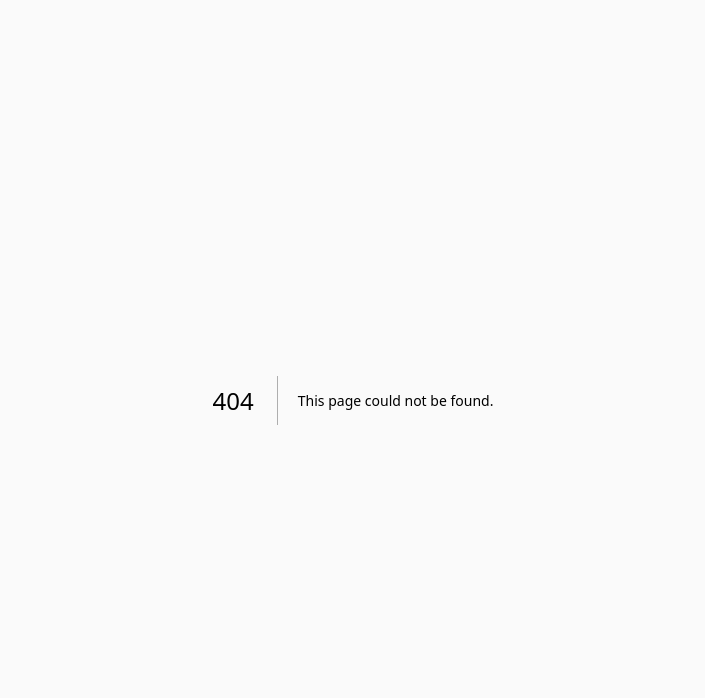
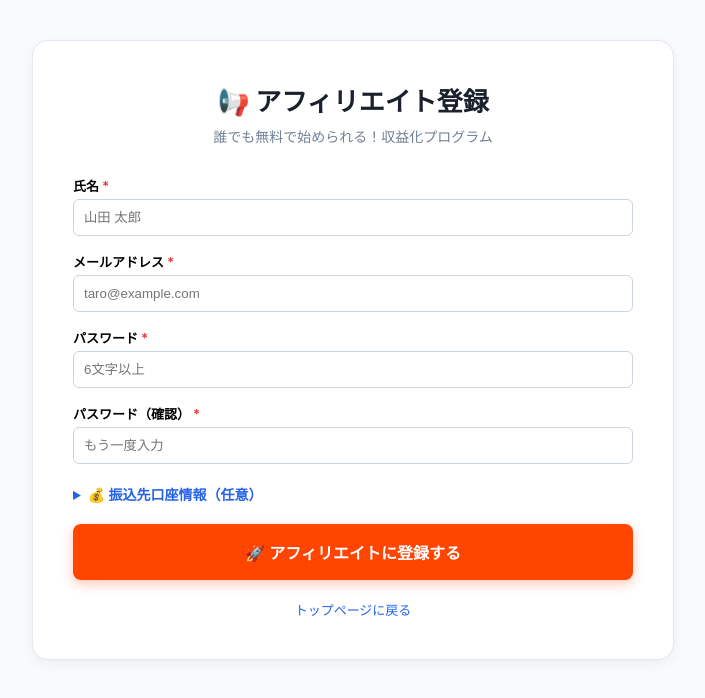
Before and after one commit to thellcishii-lang/push-taro, a Next.js app: page /affiliate/signup in a window 1280 px wide. Before the commit this address had no page. Shown: the top 698 px of the page, without its empty margins (287-992 px from the left). Built offline with nearby package versions, Linux system fonts and the light colour scheme.

Commit message:
Create page.tsx

```diff
--- /dev/null
+++ b/app/affiliate/signup/page.tsx
@@ -0,0 +1,198 @@
+'use client';
+
+import { useState } from 'react';
+import { useRouter } from 'next/navigation';
+import Link from 'next/link';
+
+export default function AffiliateSignupPage() {
+  const router = useRouter();
+  const [loading, setLoading] = useState(false);
+  const [error, setError] = useState('');
+
+  const [name, setName] = useState('');
+  const [email, setEmail] = useState('');
+  const [password, setPassword] = useState('');
+  const [passwordConfirm, setPasswordConfirm] = useState('');
+
+  // 銀行口座（任意）
+  const [bankName, setBankName] = useState('');
+  const [branchName, setBranchName] = useState('');
+  const [accountType, setAccountType] = useState('savings');
+  const [accountNumber, setAccountNumber] = useState('');
+  const [accountHolder, setAccountHolder] = useState('');
+
+  const handleSubmit = async (e: React.FormEvent) => {
+    e.preventDefault();
+    setError('');
+
+    if (password !== passwordConfirm) {
+      setError('パスワードが一致しません');
+      return;
+    }
+
+    if (password.length < 6) {
+      setError('パスワードは6文字以上にしてください');
+      return;
+    }
+
+    setLoading(true);
+
+    try {
+      const bankAccount = bankName || branchName || accountNumber || accountHolder
+        ? { bankName, branchName, accountType, accountNumber, accountHolder }
+        : null;
+
+      const res = await fetch('/api/affiliate/signup', {
+        method: 'POST',
+        headers: { 'Content-Type': 'application/json' },
+        body: JSON.stringify({ name, email, password, bankAccount }),
+      });
+
+      const data = await res.json();
+
+      if (!res.ok) {
+        throw new Error(data.error || '登録に失敗しました');
+      }
+
+      // 登録成功 → ダッシュボードへ遷移（またはログイン画面）
+      alert('アフィリエイト登録が完了しました！\nダッシュボードにログインしてください。');
+      router.push('/affiliate/dashboard');
+
+    } catch (err: any) {
+      setError(err.message);
+    } finally {
+      setLoading(false);
+    }
+  };
+
+  return (
+    <div style={{ background: '#f8fafc', minHeight: '100vh', padding: '40px 20px', fontFamily: '-apple-system, BlinkMacSystemFont, "Segoe UI", Roboto, sans-serif' }}>
+      <main style={{ maxWidth: '560px', margin: '0 auto', background: '#fff', padding: '40px', borderRadius: '16px', border: '1px solid #e2e8f0', boxShadow: '0 4px 12px rgba(0,0,0,0.05)' }}>
+
+        <div style={{ textAlign: 'center', marginBottom: '30px' }}>
+          <h1 style={{ fontSize: '26px', fontWeight: '800', color: '#1a202c', margin: '0 0 8px 0' }}>
+            📢 アフィリエイト登録
+          </h1>
+          <p style={{ color: '#718096', fontSize: '14px', margin: 0 }}>
+            誰でも無料で始められる！収益化プログラム
+          </p>
+        </div>
+
+        {error && (
+          <div style={{ background: '#fecaca', color: '#dc2626', padding: '12px', borderRadius: '8px', marginBottom: '16px', fontSize: '14px' }}>
+            {error}
+          </div>
+        )}
+
+        <form onSubmit={handleSubmit}>
+          {/* 氏名 */}
+          <div style={{ marginBottom: '16px' }}>
+            <label style={{ display: 'block', marginBottom: '4px', fontWeight: 'bold', fontSize: '13px' }}>氏名 <span style={{ color: '#e53e3e' }}>*</span></label>
+            <input
+              type="text"
+              required
+              placeholder="山田 太郎"
+              value={name}
+              onChange={(e) => setName(e.target.value)}
+              style={{ width: '100%', padding: '10px', borderRadius: '6px', border: '1px solid #cbd5e0', boxSizing: 'border-box' }}
+            />
+          </div>
+
+          {/* メールアドレス */}
+          <div style={{ marginBottom: '16px' }}>
+            <label style={{ display: 'block', marginBottom: '4px', fontWeight: 'bold', fontSize: '13px' }}>メールアドレス <span style={{ color: '#e53e3e' }}>*</span></label>
+            <input
+              type="email"
+              required
+              placeholder="taro@example.com"
+              value={email}
+              onChange={(e) => setEmail(e.target.value)}
+              style={{ width: '100%', padding: '10px', borderRadius: '6px', border: '1px solid #cbd5e0', boxSizing: 'border-box' }}
+            />
+          </div>
+
+          {/* パスワード */}
+          <div style={{ marginBottom: '16px' }}>
+            <label style={{ display: 'block', marginBottom: '4px', fontWeight: 'bold', fontSize: '13px' }}>パスワード <span style={{ color: '#e53e3e' }}>*</span></label>
+            <input
+              type="password"
+              required
+              placeholder="6文字以上"
+              value={password}
+              onChange={(e) => setPassword(e.target.value)}
+              style={{ width: '100%', padding: '10px', borderRadius: '6px', border: '1px solid #cbd5e0', boxSizing: 'border-box' }}
+            />
+          </div>
+
+          {/* パスワード確認 */}
+          <div style={{ marginBottom: '20px' }}>
+            <label style={{ display: 'block', marginBottom: '4px', fontWeight: 'bold', fontSize: '13px' }}>パスワード（確認） <span style={{ color: '#e53e3e' }}>*</span></label>
+            <input
+              type="password"
+              required
+              placeholder="もう一度入力"
+              value={passwordConfirm}
+              onChange={(e) => setPasswordConfirm(e.target.value)}
+              style={{ width: '100%', padding: '10px', borderRadius: '6px', border: '1px solid #cbd5e0', boxSizing: 'border-box' }}
+            />
+          </div>
+
+          {/* 銀行口座情報（任意） */}
+          <details style={{ marginBottom: '20px' }}>
+            <summary style={{ cursor: 'pointer', fontWeight: 'bold', fontSize: '14px', color: '#2563eb' }}>
+              💰 振込先口座情報（任意）
+            </summary>
+            <div style={{ marginTop: '12px', padding: '16px', background: '#f8fafc', borderRadius: '8px', border: '1px solid #e2e8f0' }}>
+              <div style={{ marginBottom: '10px' }}>
+                <label style={{ display: 'block', marginBottom: '4px', fontWeight: 'bold', fontSize: '12px' }}>金融機関名</label>
+                <input type="text" placeholder="〇〇銀行" value={bankName} onChange={(e) => setBankName(e.target.value)} style={{ width: '100%', padding: '8px', borderRadius: '4px', border: '1px solid #cbd5e0', boxSizing: 'border-box' }} />
+              </div>
+              <div style={{ marginBottom: '10px' }}>
+                <label style={{ display: 'block', marginBottom: '4px', fontWeight: 'bold', fontSize: '12px' }}>支店名</label>
+                <input type="text" placeholder="△△支店" value={branchName} onChange={(e) => setBranchName(e.target.value)} style={{ width: '100%', padding: '8px', borderRadius: '4px', border: '1px solid #cbd5e0', boxSizing: 'border-box' }} />
+              </div>
+              <div style={{ marginBottom: '10px' }}>
+                <label style={{ display: 'block', marginBottom: '4px', fontWeight: 'bold', fontSize: '12px' }}>預金種目</label>
+                <select value={accountType} onChange={(e) => setAccountType(e.target.value)} style={{ width: '100%', padding: '8px', borderRadius: '4px', border: '1px solid #cbd5e0', boxSizing: 'border-box' }}>
+                  <option value="savings">普通</option>
+                  <option value="checking">当座</option>
+                </select>
+              </div>
+              <div style={{ marginBottom: '10px' }}>
+                <label style={{ display: 'block', marginBottom: '4px', fontWeight: 'bold', fontSize: '12px' }}>口座番号</label>
+                <input type="text" placeholder="1234567" value={accountNumber} onChange={(e) => setAccountNumber(e.target.value)} style={{ width: '100%', padding: '8px', borderRadius: '4px', border: '1px solid #cbd5e0', boxSizing: 'border-box' }} />
+              </div>
+              <div>
+                <label style={{ display: 'block', marginBottom: '4px', fontWeight: 'bold', fontSize: '12px' }}>口座名義（カナ）</label>
+                <input type="text" placeholder="ヤマダ タロウ" value={accountHolder} onChange={(e) => setAccountHolder(e.target.value)} style={{ width: '100%', padding: '8px', borderRadius: '4px', border: '1px solid #cbd5e0', boxSizing: 'border-box' }} />
+              </div>
+            </div>
+          </details>
+
+          <button
+            type="submit"
+            disabled={loading}
+            style={{
+              width: '100%',
+              padding: '16px',
+              background: loading ? '#94a3b8' : '#ff4500',
+              color: '#fff',
+              border: 'none',
+              borderRadius: '8px',
+              fontWeight: 'bold',
+              fontSize: '16px',
+              cursor: loading ? 'not-allowed' : 'pointer',
+              boxShadow: loading ? 'none' : '0 4px 12px rgba(255,69,0,0.3)',
+            }}
+          >
+            {loading ? '登録中...' : '🚀 アフィリエイトに登録する'}
+          </button>
+        </form>
+
+        <div style={{ textAlign: 'center', marginTop: '20px', fontSize: '13px', color: '#64748b' }}>
+          <Link href="/" style={{ color: '#2563eb', textDecoration: 'none' }}>トップページに戻る</Link>
+        </div>
+      </main>
+    </div>
+  );
+}
```
